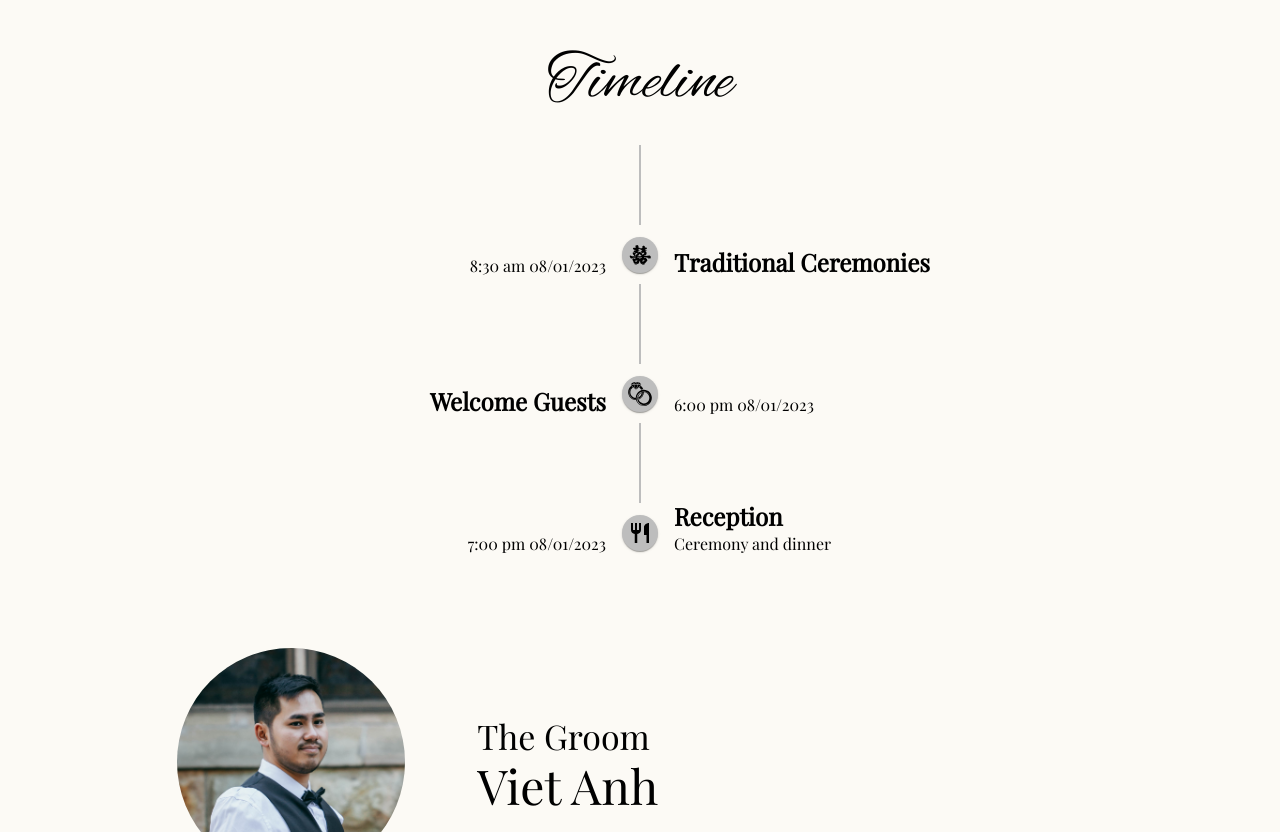
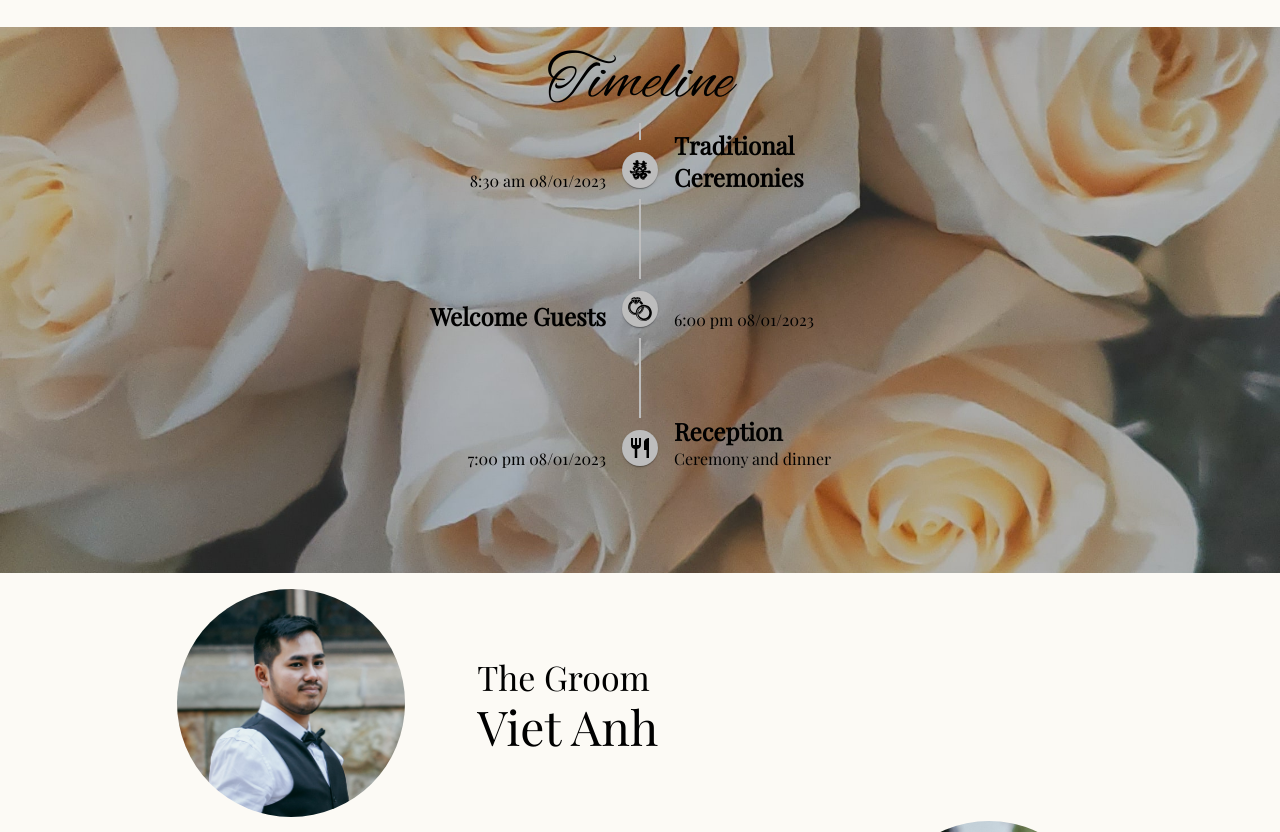
Before and after one commit to james-nair/wedding, a Next.js app: page / in a window 1280 px wide. Shown: the part 2720-3552 px from the top of the page. Built offline with nearby package versions, Linux system fonts and the light colour scheme; no server answers; a web font is replaced by a local one.

Commit message:
update timeline

```diff
--- a/components/CustomTimeline.tsx
+++ b/components/CustomTimeline.tsx
@@ -29,7 +29,11 @@ const isEven = (num: number) => num % 2 == 0;
 export const CustomTimeline = (props: Props) => {
   const isSm = useMediaQuery("md");
   return (
-    <Timeline position="alternate" className={TextFont.className}>
+    <Timeline
+      position="alternate"
+      className={TextFont.className}
+      sx={{ paddingTop: 0, pb: "2rem", mt: 0 }}
+    >
       {props.items.map((item, i) => (
         <TimelineItem key={`timeline_${item.title}_${i}`}>
           <TimelineOppositeContent
@@ -43,7 +47,7 @@ export const CustomTimeline = (props: Props) => {
             {item.time.toLocaleDateString("en-AU")}
           </TimelineOppositeContent>
           <TimelineSeparator>
-            <TimelineConnector sx={{ height: "5rem" }} />
+            <TimelineConnector sx={{ ...(i > 0 ? { height: "5rem" } : {}) }} />
             <TimelineDot>{item.icon}</TimelineDot>
           </TimelineSeparator>
           <TimelineContent sx={{ m: "auto 0 0" }}>
--- a/components/Timeline.tsx
+++ b/components/Timeline.tsx
@@ -1,11 +1,18 @@
 import { Box, Grid, styled, Typography } from "@mui/material";
 import { useConfig } from "../lib/useConfig";
-import { BACKGROUND_COLOR, CursiveFont, TitleLayout } from "../styles/constant";
+import {
+  BACKGROUND_COLOR,
+  CursiveFont,
+  FADED_BACKGROUND,
+  TitleLayout,
+} from "../styles/constant";
 import { CustomTimeline, TimelineItem } from "./CustomTimeline";
 import { DoubleHappyIcon } from "./icons/DoubleHappy";
 import { RingsIcon } from "./icons/Rings";
 import RestaurantIcon from "@mui/icons-material/Restaurant";
 import { useMediaQuery } from "../lib/useMediaQuery";
+import BackgroundImage from "../assets/BackgroundMulti.jpg";
+
 interface ComponentProps {
   isPortrait?: boolean;
   isSmall?: boolean;
@@ -19,13 +26,18 @@ const Section = styled("section", {
   backgroundColor: BACKGROUND_COLOR,
   textAlign: "center",
   padding: "1rem 0 3rem 0",
+  backgroundImage: `url(${BackgroundImage.src})`,
+  backgroundPosition: "center",
+  backgroundSize: "cover",
 });
 
 const Container = styled("div", {
   shouldForwardProp: (prop) => prop !== "isSmall" && prop !== "isPortrait",
 })<ComponentProps>(({ isSmall }) => ({
-  maxWidth: isSmall ? "95%" : "80%",
+  maxWidth: isSmall ? "90%" : "40%",
   margin: "0 auto",
+  backgroundColor: FADED_BACKGROUND,
+  borderRadius: isSmall ? "35% 35% 1px 1px" : "2rem",
 }));
 
 // const TitleLayout = styled("span", {
@@ -197,7 +209,9 @@ export const Timeline = () => {
   return (
     <Section>
       <Container isSmall={isSmall}>
-        <TitleLayout className={CursiveFont.className}>Timeline</TitleLayout>
+        <TitleLayout variant="h1" className={CursiveFont.className}>
+          Timeline
+        </TitleLayout>
         <CustomTimeline items={items} />
         {/* <Grid container spacing={1}>
           <EventItem
```
